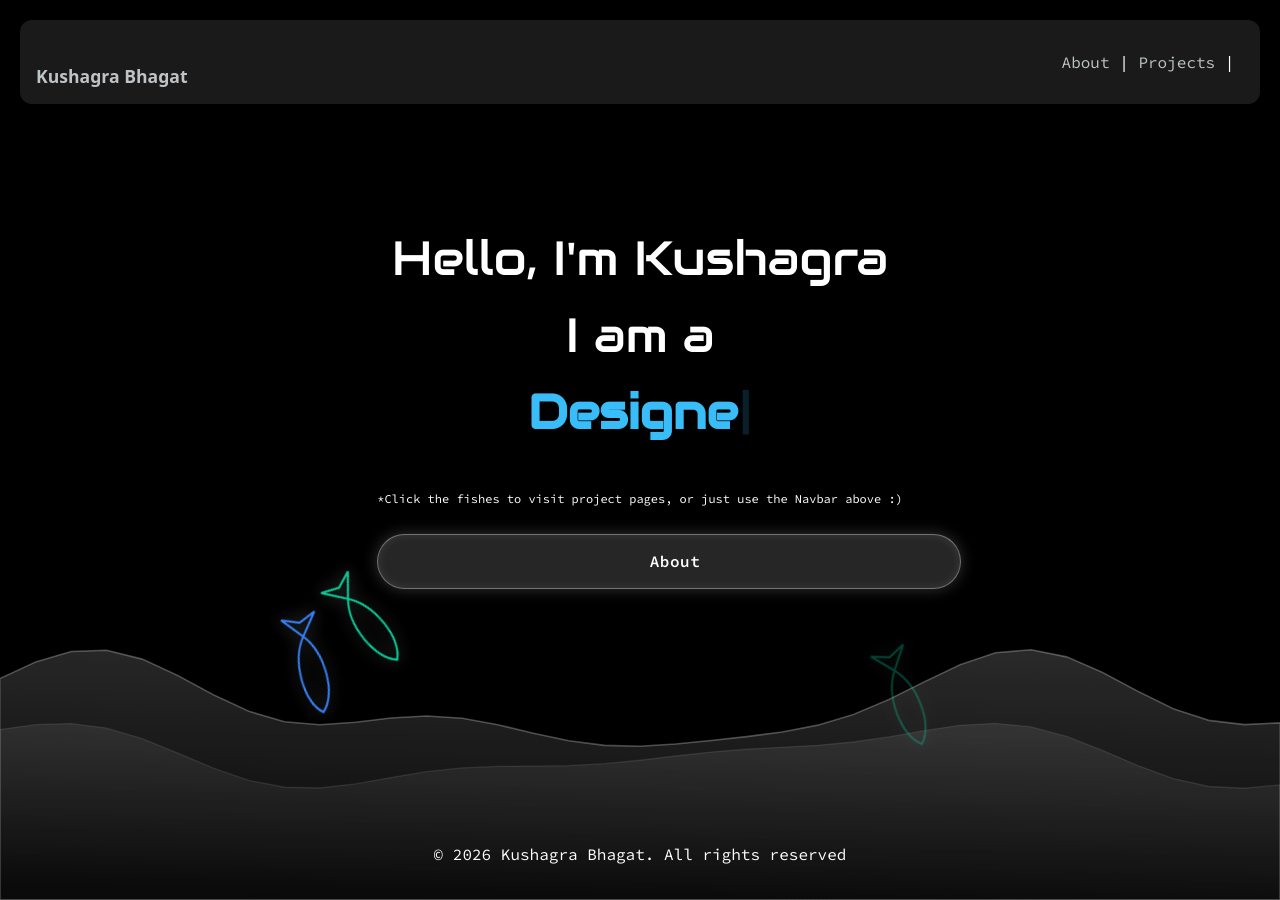
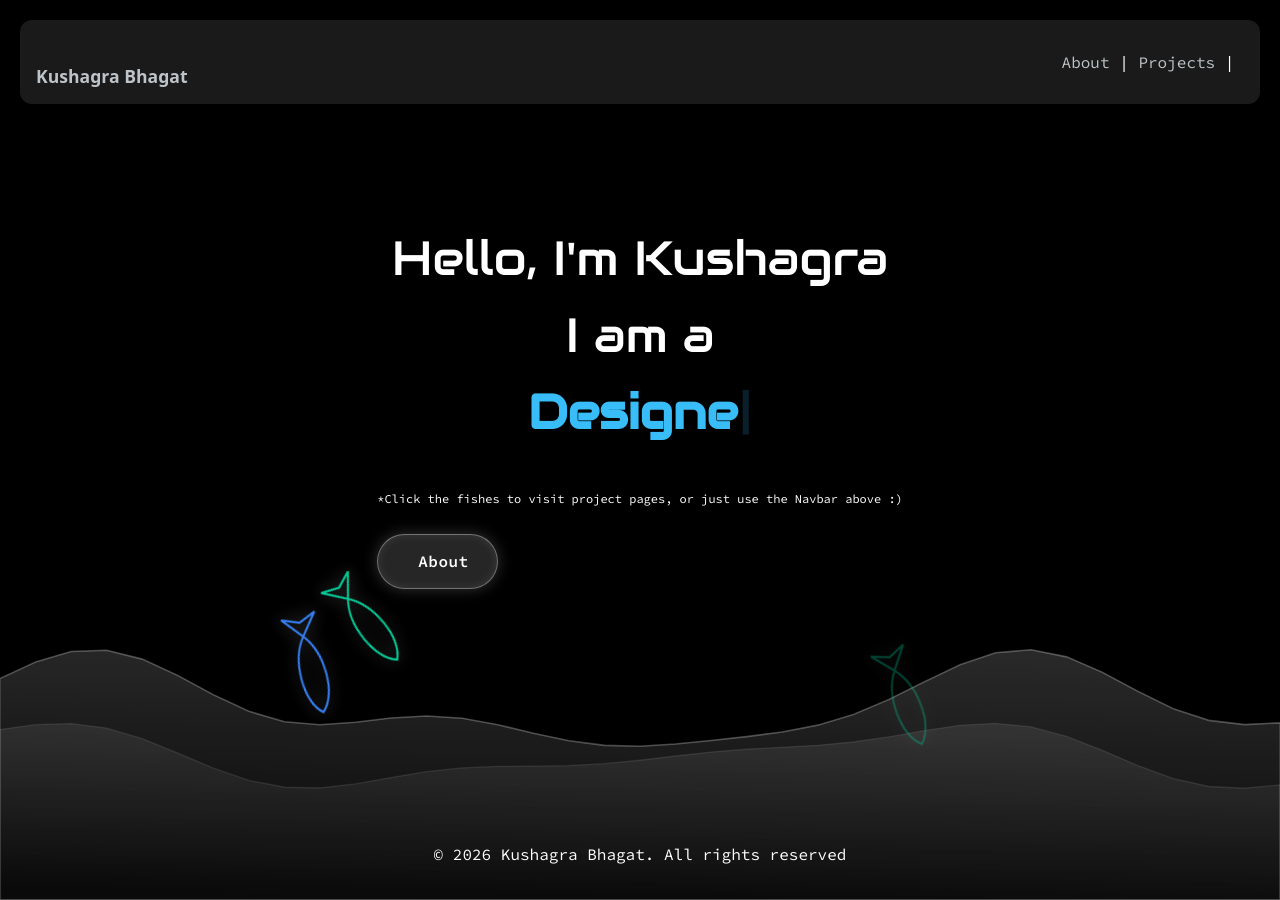
Before and after one commit to kuwushagra/kuwushagra.github.io, a Jekyll site: the page built from index.md, in a window 1280 px wide. Built offline with Jekyll 4.4.1, drawn with Linux system fonts in a browser that asks for light colours; some web fonts are replaced; a style sheet for code colours, icons or effects is not loaded.

Commit message:
Update home.html

```diff
--- a/_layouts/home.html
+++ b/_layouts/home.html
@@ -88,8 +88,8 @@ layout: default
   </div><br>
 
   <div style="width: 100%; margin: 0 auto; justify-content: center; align-items: center;">
-    <a href="{{ page.buttonlink }}" class="glowing-btn" style="width: 100%; margin: 0 auto; justify-content: center; align-items: center;">
-      <wa-icon name="chevron-right" family="brands"></wa-icon>
+    <a href="{{ page.buttonlink }}" class="glowing-btn" style="margin: 0 auto; justify-content: center; align-items: center;">
+      <wa-icon name="angle-right"></wa-icon>
       <span>{{ page.buttontext }}</span>
     </a>
   </div>
```
